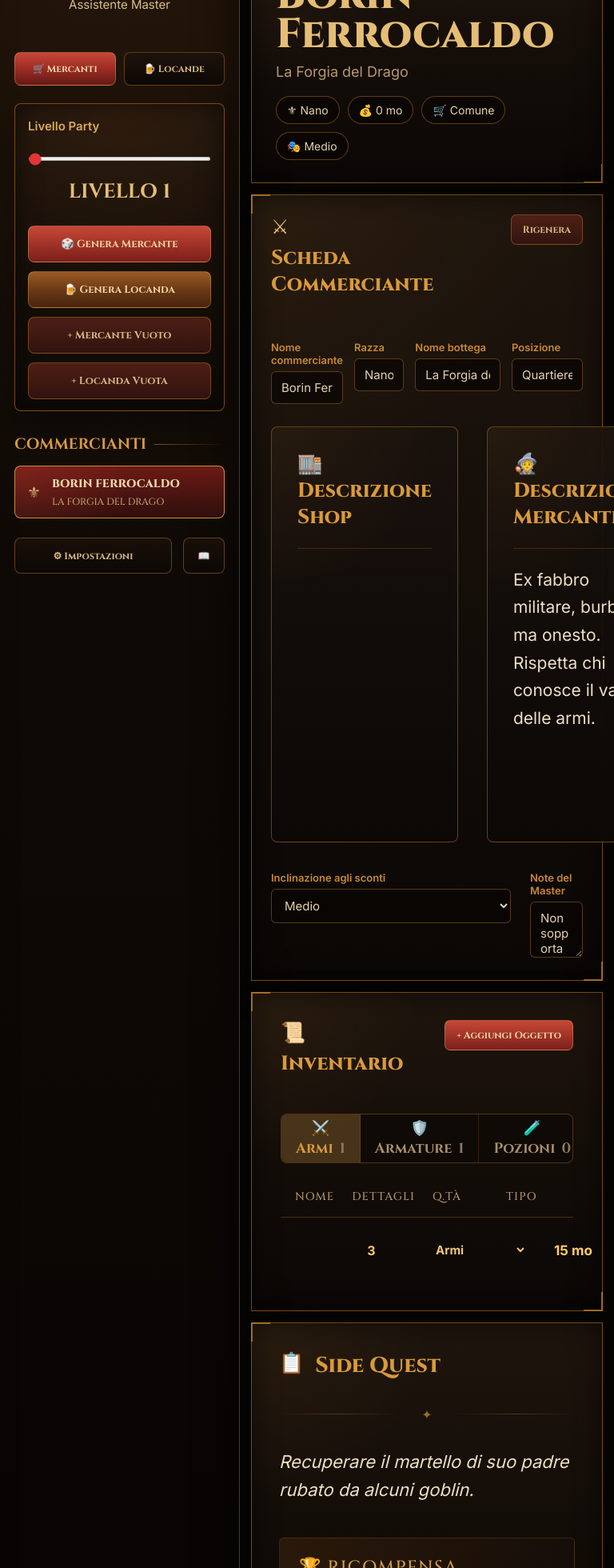
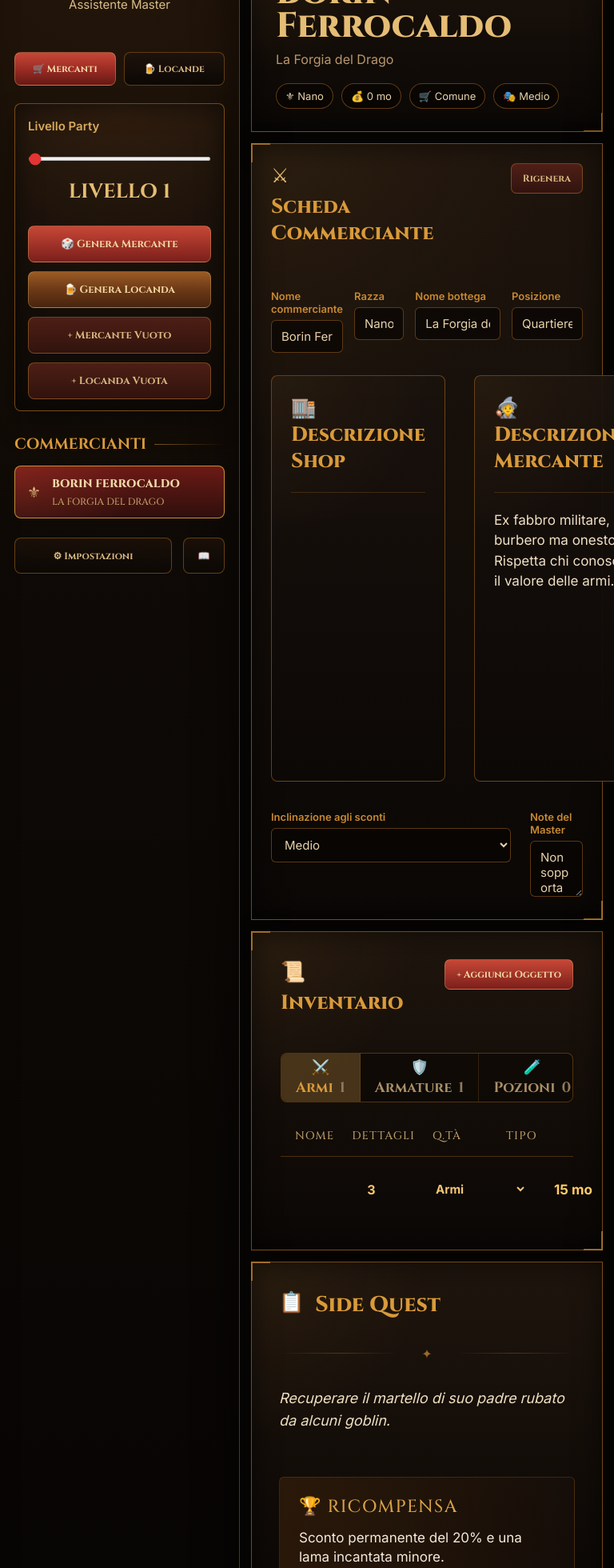
Before and after one commit to ugolinileonardo97-coder/dnd-master-tool, a React (Vite) app: page / in a window 768 px wide. Shown: the part 100-2060 px from the top of the page at 80% size. Built offline with nearby package versions, Linux system fonts and the light colour scheme.

Commit message:
tablet readability improvements

```diff
--- a/src/style.css
+++ b/src/style.css
@@ -1012,6 +1012,61 @@ button:hover {
 }
 
 /* SOLO SMARTPHONE */
+@media (max-width: 1100px) and (min-width: 601px) {
+
+  .large-reading-textarea {
+    font-size: 17px;
+    line-height: 1.5;
+  }
+
+  .reading-panel {
+    min-height: 360px;
+    padding: 24px;
+  }
+
+  .merchant-header h1 {
+    font-size: 44px;
+  }
+
+  .merchant-shop-name {
+    font-size: 16px;
+  }
+
+  .merchant-badges span {
+    font-size: 13px;
+    padding: 7px 11px;
+  }
+
+  .dish-description-input {
+    font-size: 18px;
+  }
+
+  .sidequest-main-text {
+    font-size: 18px;
+  }
+
+  .sidequest-reward-text {
+    font-size: 17px;
+  }
+
+  .service-name {
+    font-size: 18px;
+  }
+
+  .service-price {
+    font-size: 18px;
+  }
+
+  .item-details-input {
+    font-size: 12px !important;
+    line-height: 1.35;
+  }
+
+  .inventory-list-row {
+    min-height: 72px;
+  }
+
+}
 
 @media (max-width: 600px) {
   .app {
```
